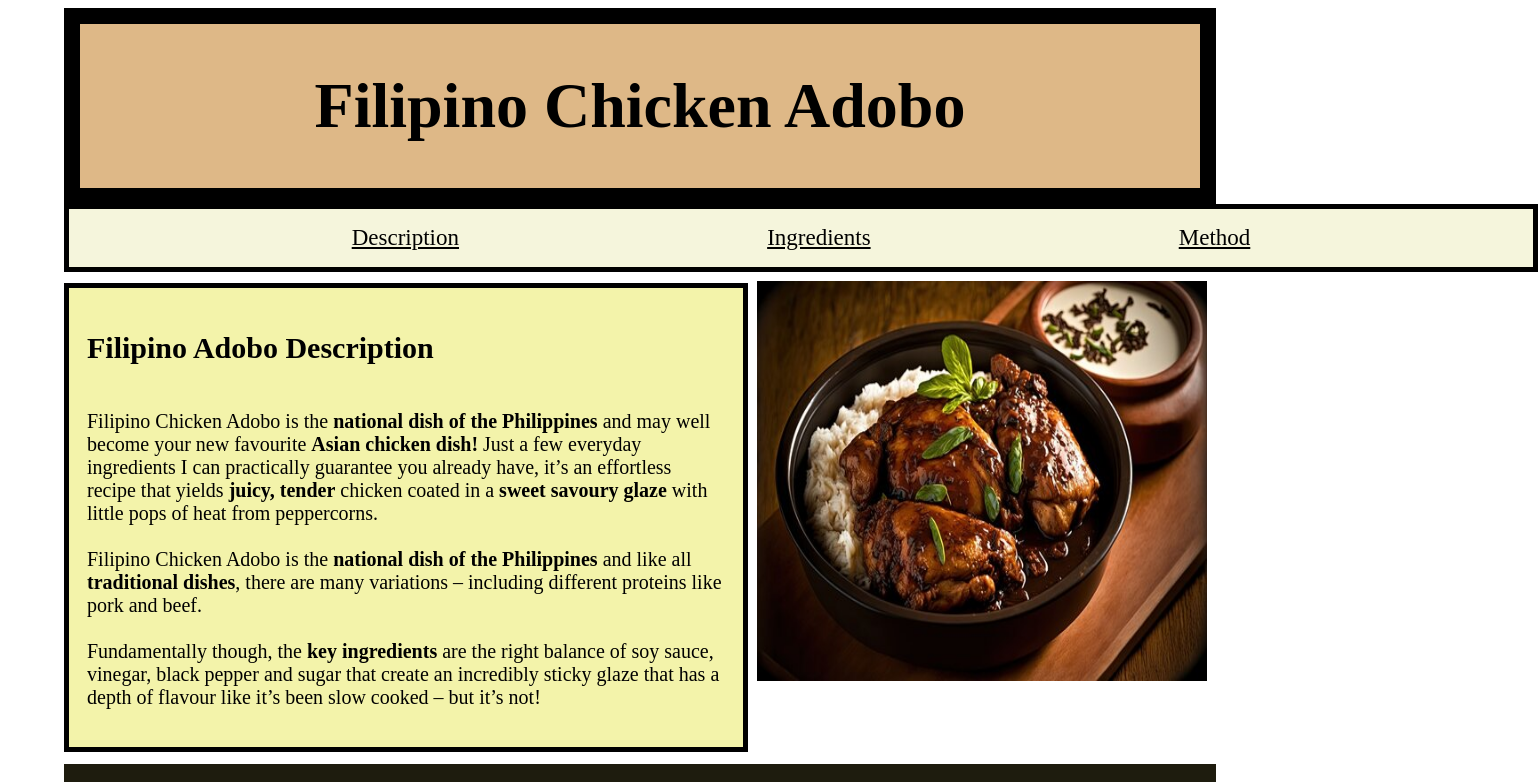
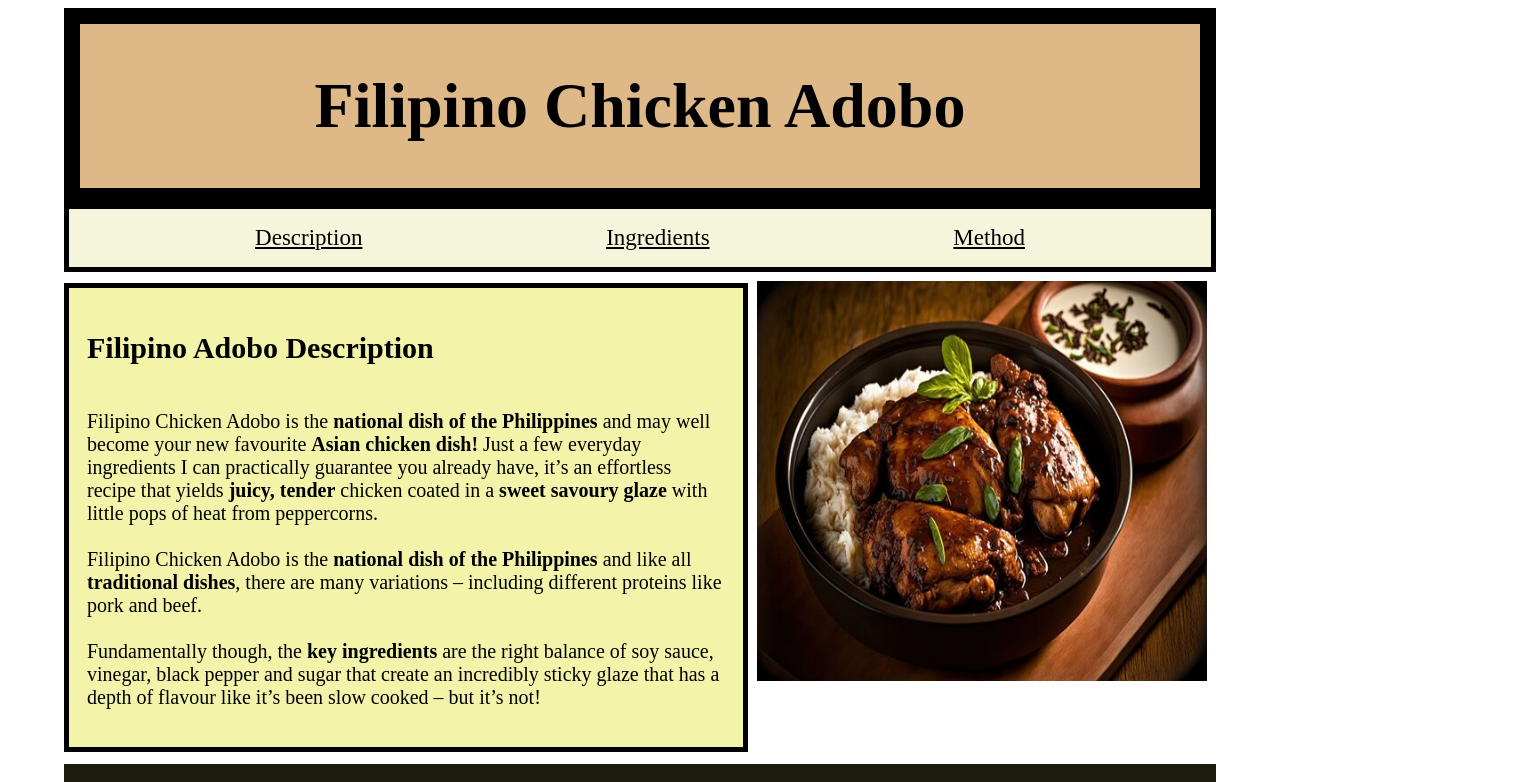
Before and after one commit to Bath-Spa-Students/web-dev-1-a1-set-exercises-pheebssete, a plain HTML site: page Chapter-1-Introduction to HTML and CSS/Exercises/recipe.html in a window 1280 px wide. Shown: the top 782 px of the page, 1538 px wide, since content can reach past the window. Drawn offline with Linux system fonts and the light colour scheme.

Commit message:
recipe.css

```diff
--- a/Chapter-1-Introduction to HTML and CSS/Exercises/style.css
+++ b/Chapter-1-Introduction to HTML and CSS/Exercises/style.css
@@ -19,7 +19,7 @@ body{
 /*navigation bar to direct in description method etc*/
 .navbar {
     background-color: beige;
-    width: 89.5pc;
+    width: 80.pc;
     border: 5px solid black;
     padding: 1pc;
     text-align: center;
```
